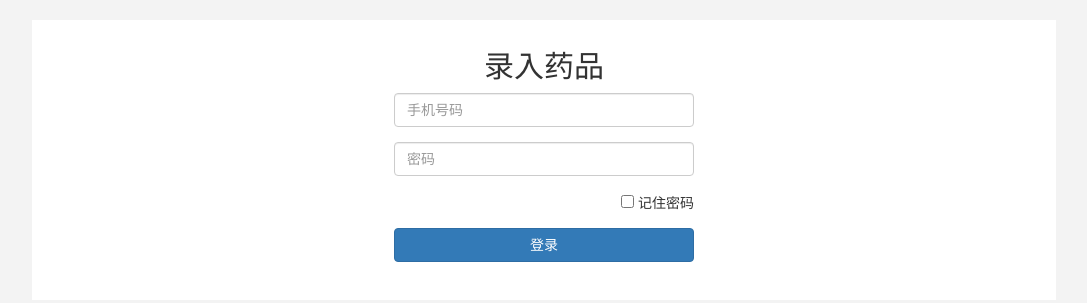
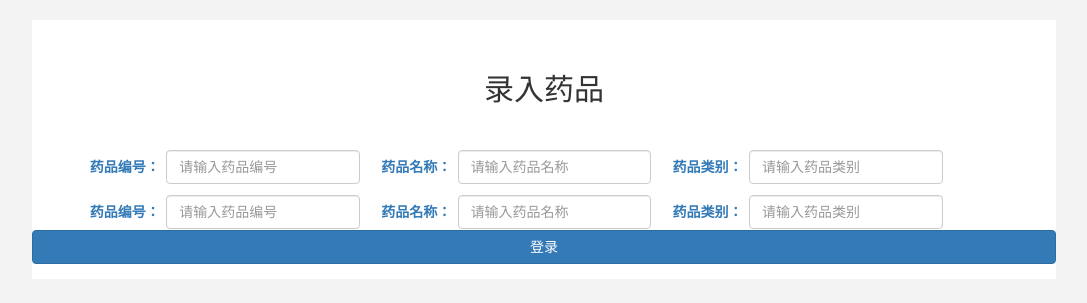
Before and after one commit to hjy15759633702/DrugManagerSystem, a Flask app: page /addDrug/ in a window 1280 px wide. Shown: the part 52-355 px from the top of the page, without its empty margins (96-1183 px from the left). Run offline with Flask 2, Linux system fonts and the light colour scheme; some libraries are stand-ins or nearby versions.

Commit message:
录入药品

```diff
--- a/DrugManagerSystem/main.py
+++ b/DrugManagerSystem/main.py
@@ -33,7 +33,7 @@ def login():
         telephone = request.form.get('telephone')
         password = request.form.get('password')
         checkbox = request.form.get('checkbox')
-        user = User.query.filter(User.telephone == telephone,User.password == password).first()
+        user = User.query.filter(User.telephone == telephone, User.password == password).first()
         if user:
             session['user_id'] = user.id
             # 选中以后31天内不需要登录  cookie保存
@@ -66,7 +66,7 @@ def regist():
                 db.session.commit()
                 return redirect(url_for('login'))
 
-# 药品ID	药品编号	药品名称	药品类别	药品描述（作用，药效）	药品图片	药品库存	单价	单位
+# 药品ID 药品编号	药品名称	药品类别	药品描述（作用，药效）	药品图片	药品库存	单价	单位
 # 添加药品
 @app.route('/addDrug/')
 def addDrug():
--- /dev/null
+++ b/DrugManagerSystem/static/css/addDrug.css
@@ -0,0 +1,106 @@
+.addDrug_content{
+
+}
+
+.addDrug_title{
+    width: 100%;
+    height: 100px;
+    line-height: 100px;
+    text-align: center;
+}
+
+.addDrug_content_one{
+    height: 35px;
+    width: 100%;
+    display: flex;
+    justify-content:center; /*内容水平居中*/
+    /*align-items:center; !*内容垂直居中*!*/
+}
+
+.addDrug_item{
+    width: 90%;
+    height: 35px;
+}
+
+.addDrug_num_content{
+    width: 30%;
+    height: 100%;
+    float: left;
+}
+
+.addDrug_num_lable{
+    height: 35px;
+    line-height: 35px;
+    width: 30%;
+    color: #337AB7;
+    font-size: 14px;
+    font-family: 微软雅黑;
+    float: left;
+    font-weight: bold;
+    text-align: center;
+}
+
+.addDrug_num_text{
+    height: 35px;
+    width: 70%;
+    float: right;
+}
+
+.addDrug_name_content{
+    width: 30%;
+    height: 100%;
+    float: left;
+    margin-left: 15px;
+}
+
+.addDrug_name_lable{
+    height: 35px;
+    line-height: 35px;
+    width: 30%;
+    color: #337AB7;
+    font-size: 14px;
+    font-family: 微软雅黑;
+    float: left;
+    font-weight: bold;
+    text-align: center;
+}
+
+.addDrug_name_text{
+    height: 35px;
+    width: 70%;
+    float: right;
+}
+
+.addDrug_type_content{
+    margin-left: 15px;
+    width: 30%;
+    height: 100%;
+    float: left;
+}
+
+.addDrug_type_lable{
+    height: 35px;
+    line-height: 35px;
+    width: 30%;
+    color: #337AB7;
+    font-size: 14px;
+    font-family: 微软雅黑;
+    float: left;
+    font-weight: bold;
+    text-align: center;
+}
+
+.addDrug_type_text{
+    height: 35px;
+    width: 70%;
+    float: right;
+}
+
+.addDrug_content_secound{
+    margin-top: 10px;
+    height: 35px;
+    width: 100%;
+    display: flex;
+    justify-content:center; /*内容水平居中*/
+    /*align-items:center; !*内容垂直居中*!*/
+}
--- a/DrugManagerSystem/templates/addDrug.html
+++ b/DrugManagerSystem/templates/addDrug.html
@@ -1,31 +1,83 @@
 {% extends 'base.html' %}
 
-{% block title %}登录{% endblock %}
+{% block title %}录入药品{% endblock %}
 
 {% block head %}
-    <link rel="stylesheet" href="{{ url_for('static',filename='css/login.css') }}">
+    <link rel="stylesheet" href="{{ url_for('static',filename='css/addDrug.css') }}">
 {% endblock %}
 <!--内容-->
 {% block content %}
-    <div class="login_content">
+    <div class="addDrug_content">
         <form action="#" method="post">
-            <div class="login_form">
-                <h2 class="login_title">录入药品</h2>
+            <h2 class="addDrug_title">录入药品</h2>
+            <!--第一行-->
+            <div class="addDrug_content_one">
+                <div class="addDrug_item">
+                    <!--药品编号-->
+                    <div class="addDrug_num_content">
+                        <label class="addDrug_num_lable">药品编号：</label>
+                        <div class="addDrug_num_text">
                             <div class="form-group">
-                    <input type="text" class="form-control" placeholder="手机号码" name="telephone">
+                                <input type="text" class="form-control" placeholder="请输入药品编号" name="telephone">
                             </div>
+                        </div>
+                    </div>
+                    <!--药品名称-->
+                    <div class="addDrug_name_content">
+                        <label class="addDrug_name_lable">药品名称：</label>
+                        <div class="addDrug_name_text">
                             <div class="form-group">
-                    <input type="password" class="form-control" placeholder="密码" name="password">
+                                <input type="text" class="form-control" placeholder="请输入药品名称" name="telephone">
                             </div>
+                        </div>
+                    </div>
+                    <!--药品类别-->
+                    <div class="addDrug_type_content">
+                        <label class="addDrug_type_lable">药品类别：</label>
+                        <div class="addDrug_type_text">
                             <div class="form-group">
-                    <div class="login_checkbox">
-                        <input type="checkbox" name="checkbox" value="remembered"> 记住密码
+                                <input type="text" class="form-control" placeholder="请输入药品类别" name="telephone">
+                            </div>
+                        </div>
+                    </div>
+                </div>
+            </div>
+
+            <!--第二行-->
+            <div class="addDrug_content_secound">
+                <div class="addDrug_item">
+                    <!--药品编号-->
+                    <div class="addDrug_num_content">
+                        <label class="addDrug_num_lable">药品编号：</label>
+                        <div class="addDrug_num_text">
+                            <div class="form-group">
+                                <input type="text" class="form-control" placeholder="请输入药品编号" name="telephone">
+                            </div>
+                        </div>
+                    </div>
+                    <!--药品名称-->
+                    <div class="addDrug_name_content">
+                        <label class="addDrug_name_lable">药品名称：</label>
+                        <div class="addDrug_name_text">
+                            <div class="form-group">
+                                <input type="text" class="form-control" placeholder="请输入药品名称" name="telephone">
+                            </div>
+                        </div>
+                    </div>
+                    <!--药品类别-->
+                    <div class="addDrug_type_content">
+                        <label class="addDrug_type_lable">药品类别：</label>
+                        <div class="addDrug_type_text">
+                            <div class="form-group">
+                                <input type="text" class="form-control" placeholder="请输入药品类别" name="telephone">
+                            </div>
+                        </div>
+                    </div>
                 </div>
             </div>
             <div class="form-group">
                 <button type="submit" class="btn btn-primary btn-block">登录</button>
             </div>
-            </div>
         </form>
     </div>
 {% endblock %}
```
Also changed, not shown: 3 other files. Lines whose indentation alone changed are shown as unchanged.
